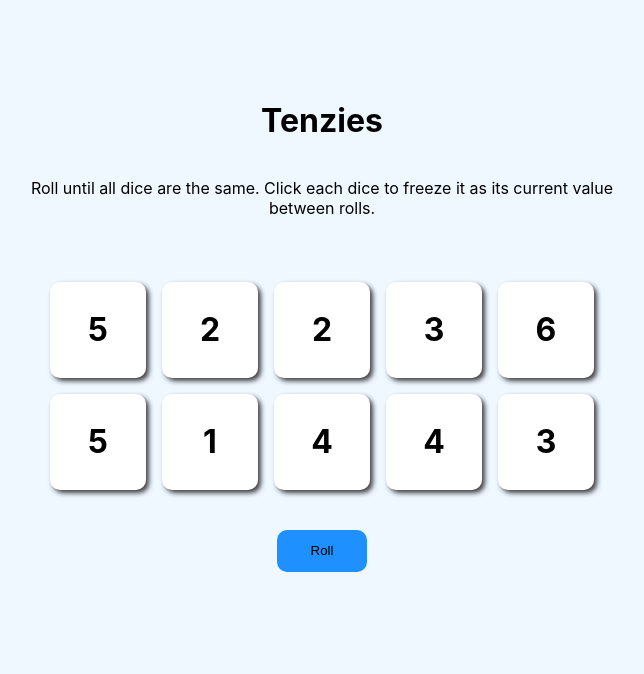
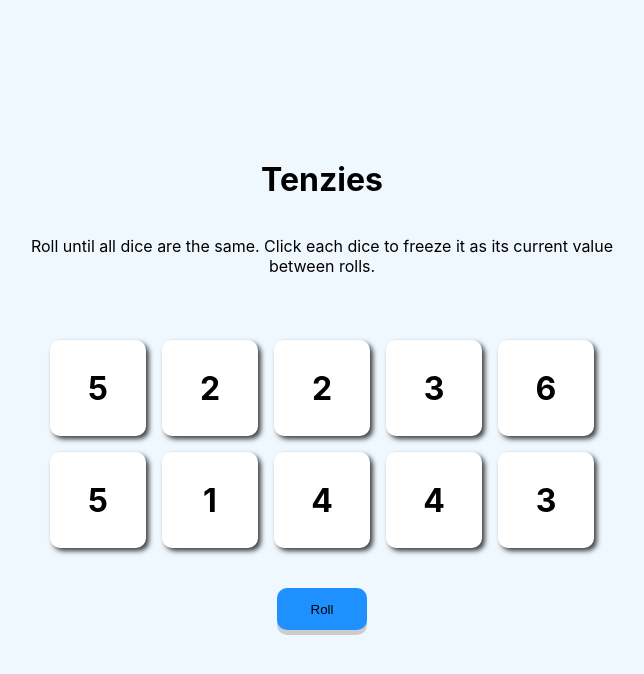
Before and after one commit to colyud/tenzies, a React (Create React App) app: page / in a window 1280 px wide. Shown: the top 674 px of the page, without its empty margins (318-962 px from the left). Built offline with nearby package versions, Linux system fonts and the light colour scheme.

Commit message:
refactor styles

```diff
--- a/src/App.css
+++ b/src/App.css
@@ -9,9 +9,11 @@ body {
     flex-direction: column;
     justify-content: center;
     align-items: center;
-    margin-top: 5em;
     position: relative;
     z-index: 0;
+}
+.title {
+    margin-top: 3em;
 }
 .sub-title {
     max-width: 630px;
@@ -56,8 +58,19 @@ body {
     position: relative;
     cursor: pointer;
     z-index: 100;
+    -webkit-box-shadow: 0 5px #ccc;
+    box-shadow: 0 5px #ccc;
+    -moz-box-shadow: 0 5px #ccc;
+}
+.roll:active {
+    box-shadow: 0 0;
+    transform: translateY(5px);
+    -webkit-transform: translateY(5px);
 }
 @media screen and (min-width: 688px) {
+    .title {
+        margin-top: 5em;
+    }
     .dice {
         font-size: 1.5rem;
     }
--- a/src/App.js
+++ b/src/App.js
@@ -16,7 +16,6 @@ function App() {
                 isHeld: false,
             });
         }
-        console.log(newDice);
         return newDice;
     }
     useEffect(() => {
```
